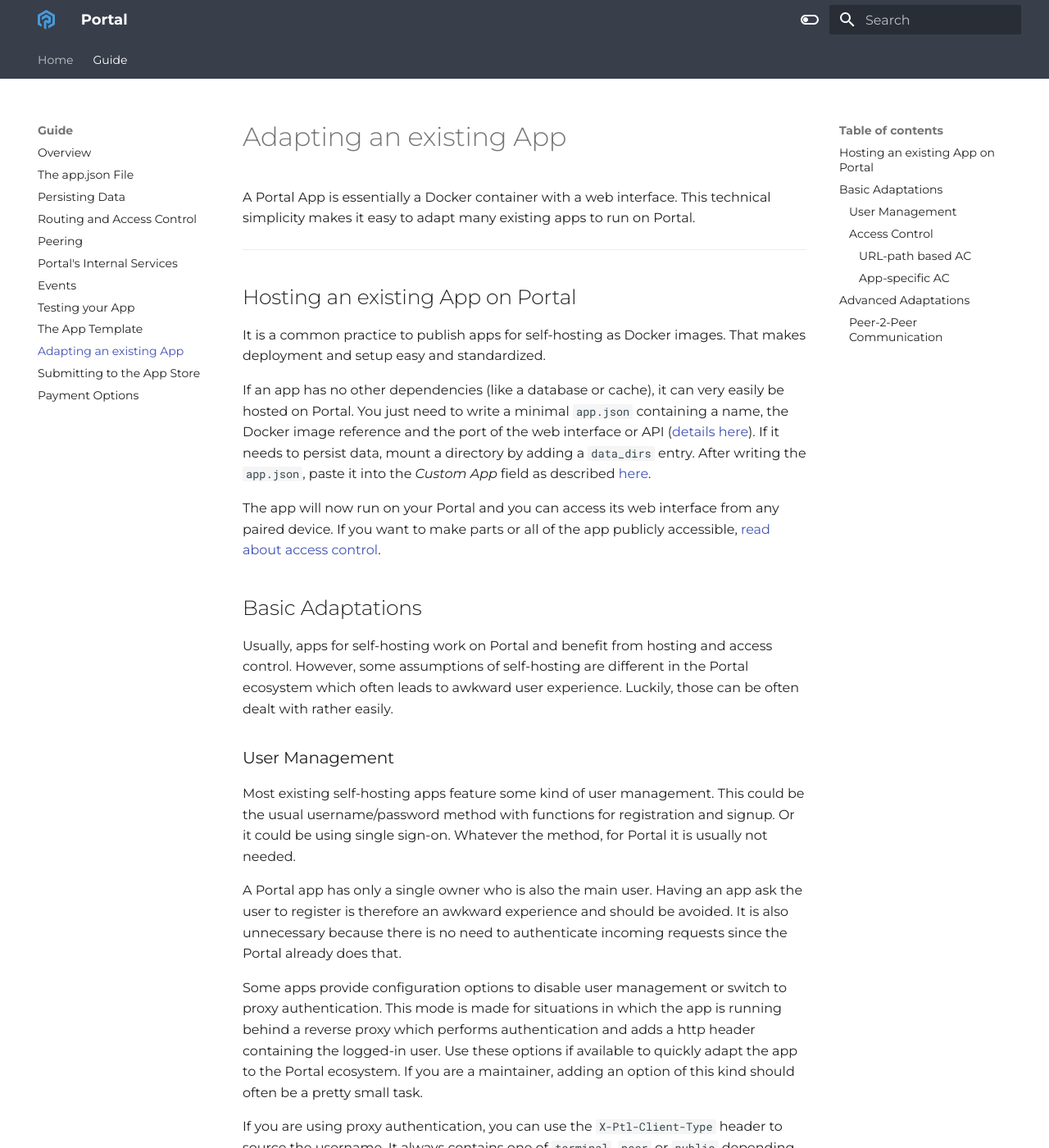
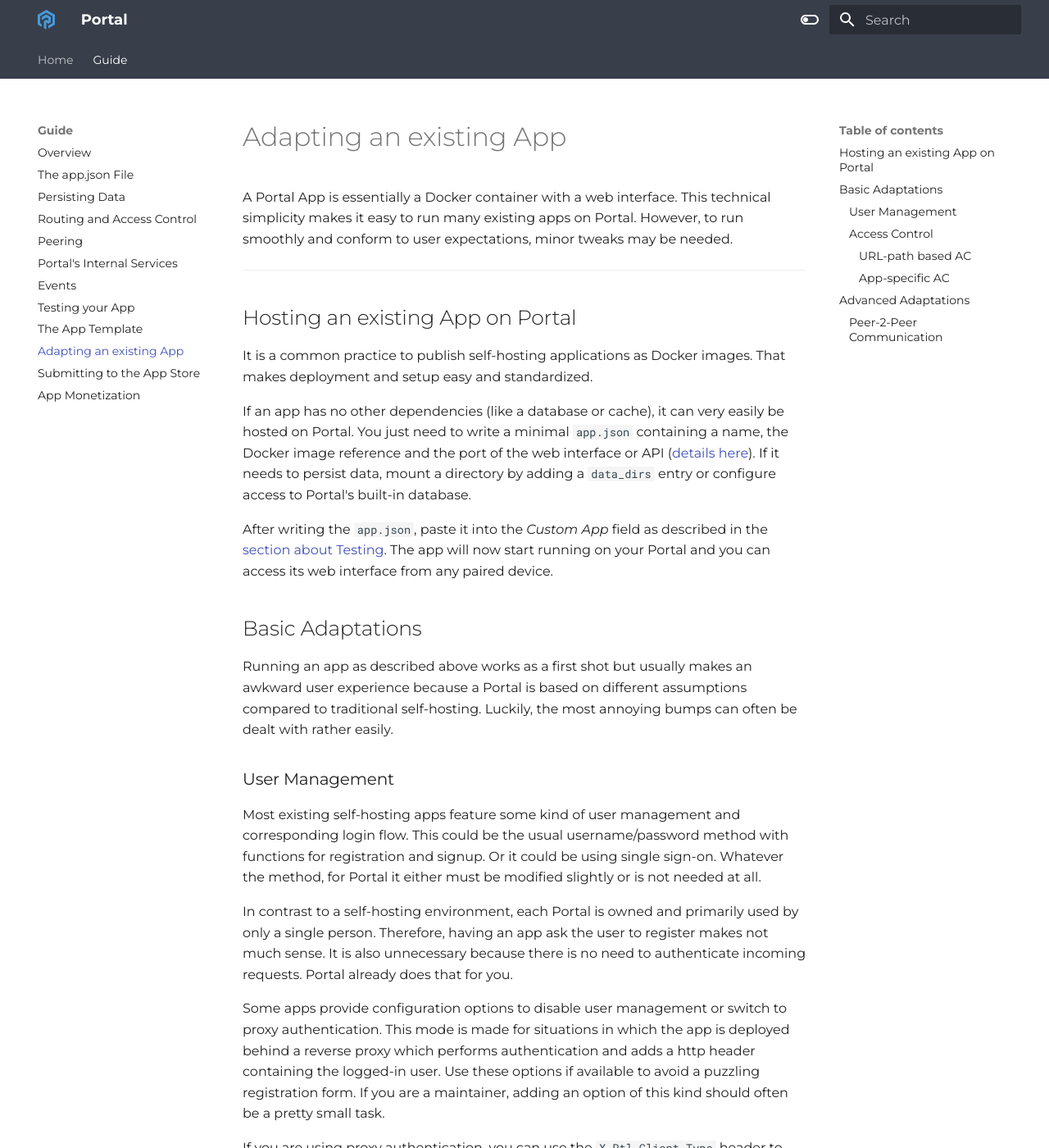
Before and after one commit to FreeshardBase/documentation, an MkDocs documentation site: the page built from docs/adapting.md, in a window 1280 px wide and 1400 px high. Shown: the whole window at 82% size. Built offline with MkDocs 1.6.1 and Material for MkDocs 9.7.7, drawn with Linux system fonts in a browser that asks for light colours; some of the changed text lies outside the part shown.

Commit message:
improved pages about adapting and monetization

```diff
--- a/docs/adapting.md
+++ b/docs/adapting.md
@@ -1,47 +1,47 @@
 # Adapting an existing App
 
 A Portal App is essentially a Docker container with a web interface.
-This technical simplicity makes it easy to adapt many existing apps to run on Portal.
+This technical simplicity makes it easy to run many existing apps on Portal.
+However, to run smoothly and conform to user expectations, minor tweaks may be needed.
 
 ---
 
 ## Hosting an existing App on Portal
 
-It is a common practice to publish apps for self-hosting as Docker images.
+It is a common practice to publish self-hosting applications as Docker images.
 That makes deployment and setup easy and standardized.
 
 If an app has no other dependencies (like a database or cache), it can very easily be hosted on Portal.
 You just need to write a minimal `app.json` containing a name, the Docker image reference and the port of the web interface or API ([details here](app_json.md)).
-If it needs to persist data, mount a directory by adding a `data_dirs` entry.
-After writing the `app.json`, paste it into the *Custom App* field as described [here](testing.md).
+If it needs to persist data, mount a directory by adding a `data_dirs` entry
+or configure access to Portal's built-in database.
 
-The app will now run on your Portal and you can access its web interface from any paired device.
-If you want to make parts or all of the app publicly accessible, [read about access control](routing_and_ac.md).
+After writing the `app.json`, paste it into the *Custom App* field as described in the [section about Testing](testing.md).
+The app will now start running on your Portal and you can access its web interface from any paired device.
 
 ## Basic Adaptations
 
-Usually, apps for self-hosting work on Portal and benefit from hosting and access control.
-However, some assumptions of self-hosting are different in the Portal ecosystem
-which often leads to awkward user experience.
-Luckily, those can be often dealt with rather easily.
+Running an app as described above works as a first shot but usually makes an awkward user experience
+because a Portal is based on different assumptions compared to traditional self-hosting.
+Luckily, the most annoying bumps can often be dealt with rather easily.
 
 ### User Management
 
-Most existing self-hosting apps feature some kind of user management.
+Most existing self-hosting apps feature some kind of user management and corresponding login flow.
 This could be the usual username/password method with functions for registration and signup.
 Or it could be using single sign-on.
-Whatever the method, for Portal it is usually not needed.
+Whatever the method, for Portal it either must be modified slightly or is not needed at all.
 
-A Portal app has only a single owner who is also the main user.
-Having an app ask the user to register is therefore an awkward experience and should be avoided.
-It is also unnecessary because there is no need to authenticate incoming requests
-since the Portal already does that.
+In contrast to a self-hosting environment, each Portal is owned and primarily used by only a single person.
+Therefore, having an app ask the user to register makes not much sense.
+It is also unnecessary because there is no need to authenticate incoming requests.
+Portal already does that for you.
 
 Some apps provide configuration options to disable user management
 or switch to proxy authentication.
-This mode is made for situations in which the app is running behind a reverse proxy
+This mode is made for situations in which the app is deployed behind a reverse proxy
 which performs authentication and adds a http header containing the logged-in user.
-Use these options if available to quickly adapt the app to the Portal ecosystem.
+Use these options if available to avoid a puzzling registration form.
 If you are a maintainer, adding an option of this kind should often be a pretty small task.
 
 If you are using proxy authentication, you can use the `X-Ptl-Client-Type` header to source the username.
@@ -50,7 +50,7 @@
 ### Access Control
 
 If your app is only used by the main user - the Portal's owner -
-you do not have to concern yourself with access control.
+you do not have to concern yourself with access control at all.
 By default, Portal only allows paired terminals to reach an app.
 
 If, however, your app contains views or API endpoints
--- a/mkdocs.yml
+++ b/mkdocs.yml
@@ -38,7 +38,7 @@
     - 'app_template.md'
     - 'adapting.md'
     - 'submitting.md'
-    - 'payment.md'
+    - 'monetization.md'
 
 extra:
   social:
```
Also changed, not shown: other parts of docs/adapting.md (+1 -1 lines), docs/app_template.md (+1 -1 lines), docs/monetization.md (added, +55 -0 lines), docs/payment.md (deleted, +0 -28 lines), docs/persisting.md (+7 -0 lines).
